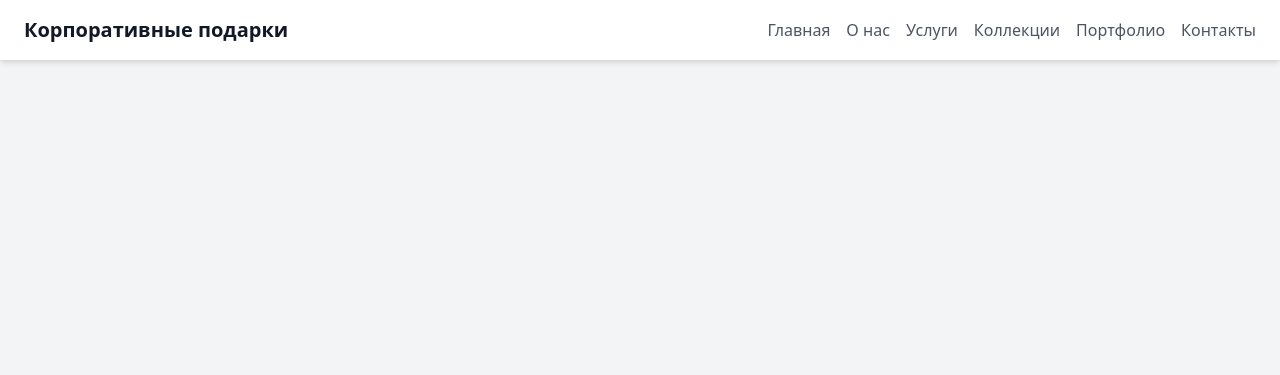
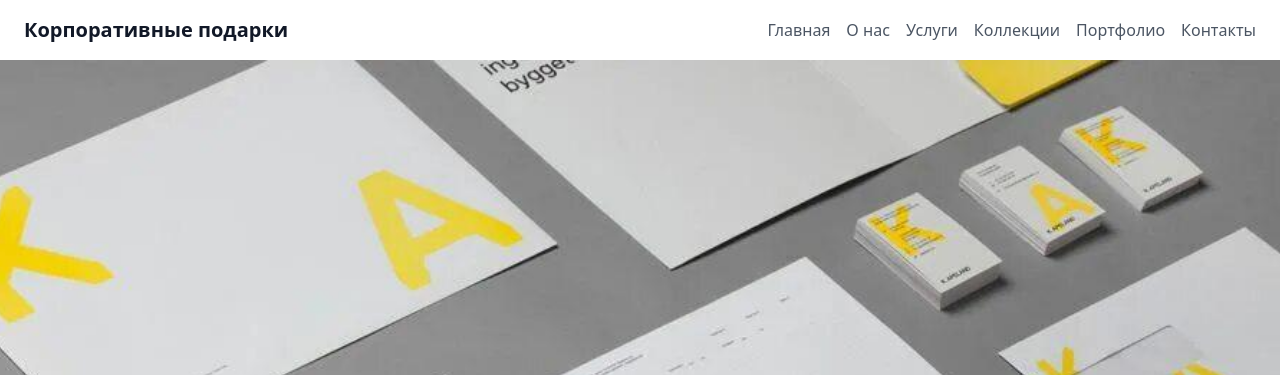
Before and after one commit to johngoworks/stitchmaster, a plain HTML site: page index.html in a window 1280 px wide. Shown: the top 375 px of the page. Drawn offline with nearby package versions, Linux system fonts and the light colour scheme.

Commit message:
Update index.html

```diff
--- a/index.html
+++ b/index.html
@@ -41,7 +41,7 @@
     </nav>
 
     <!-- Главный блок -->
-    <section id="home" class="bg-cover bg-center h-screen flex items-center justify-center" style="background-image: url('your-image.jpg');">
+    <section id="home" class="bg-cover bg-center h-screen flex items-center justify-center" style="background-image: url('main_back.jpg');">
         <div class="text-center text-white">
             <h1 class="text-4xl font-bold text-black">Эксклюзивные Корпоративные Подарки и Сувениры</h1>
             <p class="mt-4 text-lg">Мы создаем воспоминания с каждым подарком, индивидуально для вашего бренда.</p>
```
